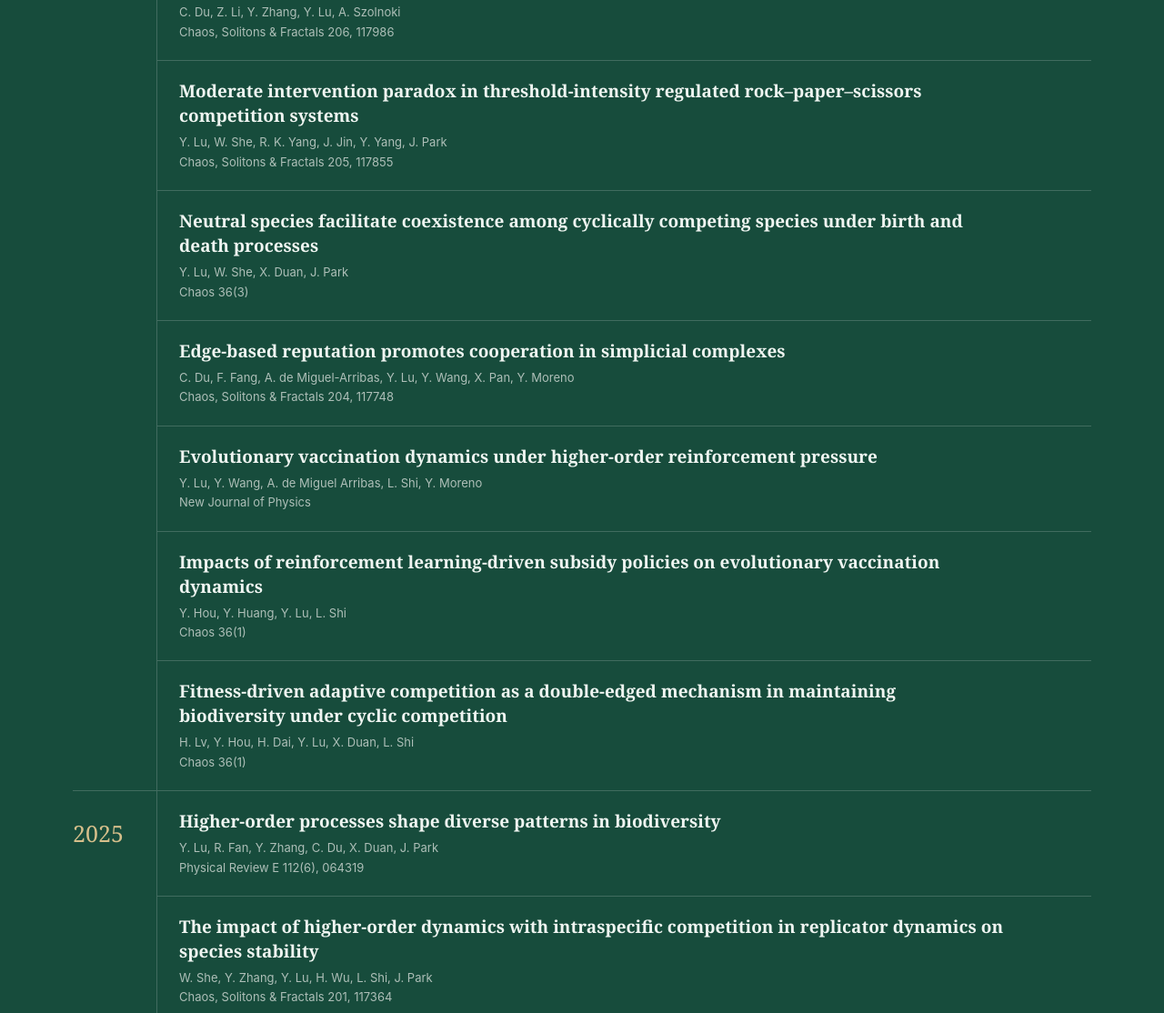
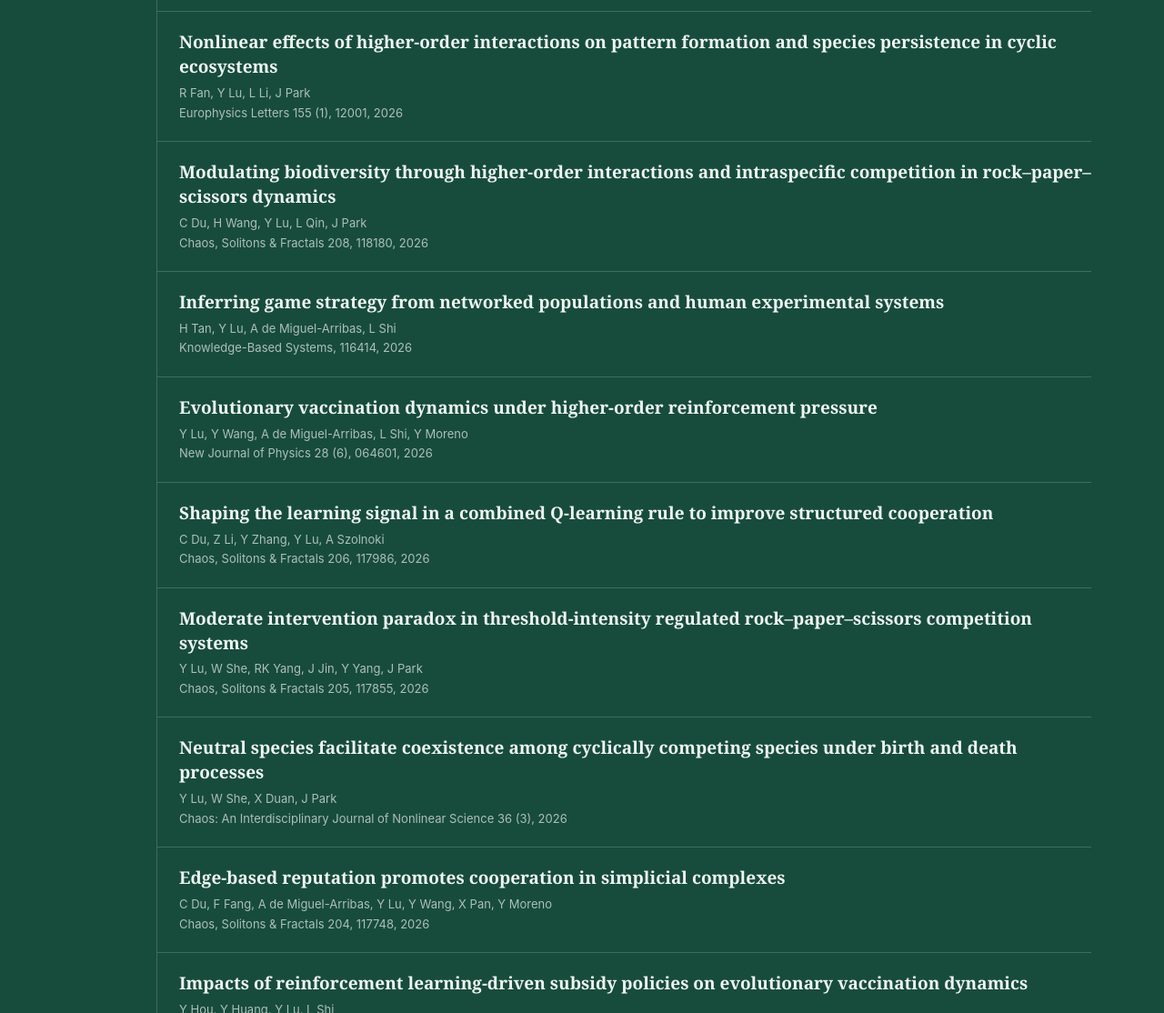
Before and after one commit to brucelu/academic-homepage, a plain HTML site: page index.html in a window 1280 px wide. Shown: the part 1686-2800 px from the top of the page at 91% size. Drawn offline with Linux system fonts and the light colour scheme.

Commit message:
Refactor publication section and update metrics
Updated publication metrics and adjusted layout styles.

```diff
--- a/index.html
+++ b/index.html
@@ -205,7 +205,7 @@
     .year-pubs { border-left: 1px solid rgba(255,255,255,.18); }
     .pub {
       display: grid;
-      grid-template-columns: 1fr 74px;
+      grid-template-columns: 1fr;
       gap: 22px;
       padding: 20px 0 20px 24px;
       border-bottom: 1px solid rgba(255,255,255,.18);
@@ -214,8 +214,6 @@
     .pub:last-child { border-bottom: 0; }
     .pub-title { margin: 0 0 5px; font-family: Georgia, "Times New Roman", serif; font-size: 19px; line-height: 1.42; }
     .pub-meta { font-size: 13px; }
-    .cites { color: #d6bf8b; text-align: right; font-size: 13px; }
-    .cites b { display: block; font-family: Georgia, serif; font-size: 24px; }
     .two-col { display: grid; grid-template-columns: 1fr 1fr; gap: 18px; }
     .info-card {
       padding: 28px;
@@ -263,7 +261,6 @@
       .year-heading { padding: 24px 0 8px; }
       .year-pubs { border-left: 0; }
       .pub { padding-left: 0; }
-      .cites { display: none; }
       .two-col { grid-template-columns: 1fr; }
     }
     @media (max-width: 520px) {
@@ -312,10 +309,10 @@
       </div>
     </header>
 
-    <div class="metrics" aria-label="Google Scholar metrics">
-      <div class="metric"><strong>507</strong><span data-zh>引用次数</span><span data-en>Citations</span></div>
-      <div class="metric"><strong>14</strong><span>h-index</span></div>
-      <div class="metric"><strong>20</strong><span>i10-index</span></div>
+    <div class="metrics" aria-label="Academic profile summary">
+      <div class="metric"><strong>44</strong><span data-zh>发表论文</span><span data-en>Publications</span></div>
+      <div class="metric"><strong>5</strong><span data-zh>研究方向</span><span data-en>Research Areas</span></div>
+      <div class="metric"><strong>9</strong><span data-zh>硕士学生</span><span data-en>Master's Students</span></div>
     </div>
 
     <section id="research">
@@ -342,8 +339,8 @@
         <div class="section-head">
           <div class="kicker">02 / PUBLICATIONS</div>
           <div>
-            <h2><span data-zh>共计发表 41 篇论文</span><span data-en>41 publications</span></h2>
-            <p class="section-note"><span data-zh>全部论文按年份归类，仅标注引用次数最高的五篇论文。数据更新于 2026 年 6 月。</span><span data-en>All publications grouped by year. Citation counts are shown only for the five most-cited papers. Updated June 2026.</span></p>
+            <h2><span data-zh>共计发表 44 篇论文</span><span data-en>44 publications</span></h2>
+            <p class="section-note"><span data-zh>全部论文按年份归类展示，不标注引用信息。数据更新于 2026 年 6 月。</span><span data-en>All publications grouped by year, without citation labels. Updated June 2026.</span></p>
           </div>
         </div>
         <div class="pub-list" id="pubList"></div>
@@ -375,12 +372,21 @@
         <div class="section-head">
           <div class="kicker">04 / AWARDS</div>
           <div>
-            <h2><span data-zh>荣誉与奖项</span><span data-en>Honors & awards</span></h2>
-            <p class="section-note"><span data-zh>学术奖励、人才计划及其他荣誉。</span><span data-en>Academic awards, fellowships, and distinctions.</span></p>
+            <h2><span data-zh>荣誉、奖项与学术服务</span><span data-en>Honors, awards & service</span></h2>
+            <p class="section-note"><span data-zh>学术奖励、人才计划、期刊服务及其他荣誉。</span><span data-en>Academic awards, fellowships, editorial service, and distinctions.</span></p>
           </div>
         </div>
         <div class="two-col" id="awardsList">
-          <div class="empty"><span data-zh>奖项信息待补充</span><span data-en>Award information to be added</span></div>
+          <article class="info-card">
+            <h3><span data-zh>副编辑</span><span data-en>Associate Editor</span></h3>
+            <p><em>Frontiers in Artificial Intelligence</em></p>
+            <span class="tag"><span data-zh>学术服务</span><span data-en>Editorial Service</span></span>
+          </article>
+          <article class="info-card">
+            <h3><span data-zh>奖项信息</span><span data-en>Awards</span></h3>
+            <p><span data-zh>待补充</span><span data-en>To be added</span></p>
+            <span class="tag"><span data-zh>荣誉</span><span data-en>Honors</span></span>
+          </article>
         </div>
       </div>
     </section>
@@ -419,47 +425,50 @@
 
   <script>
     const publications = [
-      [2026, "Modulating biodiversity through higher-order interactions and intraspecific competition in rock–paper–scissors dynamics", "C. Du, H. Wang, Y. Lu, L. Qin, J. Park", "Chaos, Solitons & Fractals 208, 118180"],
-      [2026, "Nonlinear effects of higher-order interactions on pattern formation and species persistence in cyclic ecosystems", "R. Fan, Y. Lu, L. Li, J. Park", "Europhysics Letters"],
-      [2026, "Shaping the learning signal in a combined Q-learning rule to improve structured cooperation", "C. Du, Z. Li, Y. Zhang, Y. Lu, A. Szolnoki", "Chaos, Solitons & Fractals 206, 117986"],
-      [2026, "Moderate intervention paradox in threshold-intensity regulated rock–paper–scissors competition systems", "Y. Lu, W. She, R. K. Yang, J. Jin, Y. Yang, J. Park", "Chaos, Solitons & Fractals 205, 117855"],
-      [2026, "Neutral species facilitate coexistence among cyclically competing species under birth and death processes", "Y. Lu, W. She, X. Duan, J. Park", "Chaos 36(3)"],
-      [2026, "Edge-based reputation promotes cooperation in simplicial complexes", "C. Du, F. Fang, A. de Miguel-Arribas, Y. Lu, Y. Wang, X. Pan, Y. Moreno", "Chaos, Solitons & Fractals 204, 117748"],
-      [2026, "Evolutionary vaccination dynamics under higher-order reinforcement pressure", "Y. Lu, Y. Wang, A. de Miguel Arribas, L. Shi, Y. Moreno", "New Journal of Physics"],
-      [2026, "Impacts of reinforcement learning-driven subsidy policies on evolutionary vaccination dynamics", "Y. Hou, Y. Huang, Y. Lu, L. Shi", "Chaos 36(1)"],
-      [2026, "Fitness-driven adaptive competition as a double-edged mechanism in maintaining biodiversity under cyclic competition", "H. Lv, Y. Hou, H. Dai, Y. Lu, X. Duan, L. Shi", "Chaos 36(1)"],
-      [2025, "Higher-order processes shape diverse patterns in biodiversity", "Y. Lu, R. Fan, Y. Zhang, C. Du, X. Duan, J. Park", "Physical Review E 112(6), 064319"],
-      [2025, "The impact of higher-order dynamics with intraspecific competition in replicator dynamics on species stability", "W. She, Y. Zhang, Y. Lu, H. Wu, L. Shi, J. Park", "Chaos, Solitons & Fractals 201, 117364"],
-      [2025, "Coupling static opinions with evolutionary games: Shaping cooperation in spatial social dilemmas", "L. Qin, Y. Zhang, C. Du, X. Duan, Y. Lu", "Chaos, Solitons & Fractals 199, 116763"],
-      [2025, "Influence of social peers on vaccine hesitancy under imperfect vaccination", "Y. Lu, A. de Miguel-Arribas, L. Shi", "Applied Mathematics and Computation 491, 129214"],
-      [2025, "Beyond payoff neutrality: How generalized subpopulation interactions drive cooperation in structured populations", "Y. Geng, Y. Peng, Y. Lu, C. Du", "Chaos 35(4)"],
-      [2025, "Enhancement of persistence in the rock-paper-scissors dynamics through higher-order interactions", "Y. Lu, H. Dai, H. Tan, X. Duan, L. Shi, J. Park", "Applied Mathematics and Computation 487, 129083"],
-      [2025, "Evolution of cooperation with asymmetric rewards", "Y. Geng, Y. Lu, L. Hong, L. Shi", "Applied Mathematics and Computation 487, 129075"],
-      [2025, "Analyzing the channels of information dissemination: Investigating abrupt transitions in resource investment", "Y. Wang, T. Wang, Y. Lu, X. Pan, J. Park", "Chaos 35(1)"],
-      [2024, "Prediction of social dilemmas in networked populations via graph neural networks", "H. Tan, Y. Lu, A. de Miguel-Arribas, L. Shi", "arXiv:2412.11775"],
-      [2024, "LLMs and generative agent-based models for complex systems research", "Y. Lu, A. Aleta, C. Du, L. Shi, Y. Moreno", "Physics of Life Reviews 51, 283–293", 126],
-      [2024, "The impact of dynamic reward on cooperation in the spatial public goods game", "Y. Zhang, Y. Lu, H. Jin, Y. Dong, C. Du, L. Shi", "Chaos, Solitons & Fractals 187, 115456"],
-      [2024, "Does cooperation among conspecifics facilitate the coexistence of species?", "X. Duan, J. Ye, Y. Lu, C. Du, B. Jang, J. Park", "Chaos, Solitons & Fractals 186, 115308"],
-      [2024, "Edge-based strategies enhance cooperation in intertwined dynamics of cooperation and synchronization", "Y. Dong, X. Dai, Y. Lu, H. Jin, L. Shi", "New Journal of Physics 26(7), 073033"],
-      [2024, "The effect of intraspecific cooperation in a three-species cyclic predator-prey model", "H. Dai, X. Wang, Y. Lu, Y. Hou, L. Shi", "Applied Mathematics and Computation 470, 128574"],
-      [2024, "Replicator–mutator dynamics with evolutionary public goods game-environmental feedbacks", "C. Du, Y. Lu, Y. Zhang, C. Shen, L. Shi, H. Guo", "Chaos 34(4)"],
-      [2024, "Evolution of cooperation on reinforcement-learning driven-adaptive networks", "C. Du, Y. Lu, H. Meng, J. Park", "Chaos 34(4)"],
-      [2024, "Understanding the role of neutral species by means of high-order interaction in the rock-paper-scissors dynamics", "Y. Lu, X. Wang, C. Du, Y. Wang, Y. Geng, L. Shi, J. Park", "Physical Review E 109(1), 014313"],
-      [2024, "Contagion dynamics on a compound model", "J. X. Yang, Z. P. Cao, Y. Lu", "Applied Mathematics and Computation 460, 128293"],
-      [2023, "Reinforcement learning relieves the vaccination dilemma", "Y. Lu, Y. Wang, Y. Liu, J. Chen, L. Shi, J. Park", "Chaos 33(7)"],
-      [2023, "Impact of different social attitudes on epidemic spreading in activity-driven networks", "Y. Hou, Y. Lu, Y. Dong, L. Jin, L. Shi", "Applied Mathematics and Computation 446, 127850", 26],
-      [2023, "What information sources can prevent the epidemic: Local information or kin information?", "R. Zou, X. Duan, Z. Han, Y. Lu, K. Ma", "Chaos, Solitons & Fractals 168, 113104", 21],
-      [2023, "Aspiration driven exit-option resolves social dilemmas in the network", "C. Du, K. Guo, Y. Lu, H. Jin, L. Shi", "Applied Mathematics and Computation 438, 127617"],
-      [2023, "Assessing the medical resources in COVID-19 based on evolutionary game", "K. Guo, Y. Lu, Y. Geng, J. Lu, L. Shi", "PLOS ONE 18(1), e0280067"],
-      [2022, "Effects of species vigilance on coexistence in evolutionary dynamics of spatial rock–paper–scissors game", "Y. Lu, X. Wang, M. Wu, L. Shi, J. Park", "Chaos 32(9)"],
-      [2022, "Reinforcement learning explains various conditional cooperation", "Y. Geng, Y. Liu, Y. Lu, C. Shen, L. Shi", "Applied Mathematics and Computation 427, 127182", 47],
-      [2022, "Enhancing coexistence of mobile species in the cyclic competition system by wildlife refuge", "Y. Lu, C. Shen, M. Wu, C. Du, L. Shi, J. Park", "Chaos 32(8)"],
-      [2022, "Effect of vaccine efficacy on disease transmission with age-structured", "L. Yin, Y. K. Lu, C. P. Du, L. Shi", "Chaos, Solitons & Fractals 156, 111812"],
-      [2022, "The effect of territorial awareness in a three-species cyclic predator–prey model", "X. Wang, Y. Lu, L. Shi, J. Park", "Scientific Reports 12(1), 1821"],
-      [2021, "Study of spreading phenomenon in network population considering heterogeneous property", "R. Zou, Z. Deng, Y. Lu, J. Hu, Z. Han", "Chaos, Solitons & Fractals 153, 111520"],
-      [2021, "Information exchange promotes and jeopardizes cooperation on interdependent networks", "Z. Zhu, Y. Dong, Y. Lu, L. Shi", "Physica A 569, 125772"],
-      [2019, "A character-level BiGRU-attention for phishing classification", "L. Yuan, Z. Zeng, Y. Lu, X. Ou, T. Feng", "ICICS, 746–762", 22],
-      [2019, "Impacts of conformist on vaccination campaign in complex networks", "Y. Lu, Y. Geng, W. Gan, L. Shi", "Physica A 526, 121124"]
+      [2026,"Cooperation dynamics driven by inequality-averse reward in structured populations","N Gong, Y Zhang, Y Lu, S Li, L Shi","Applied Mathematics and Computation 531, 130194, 2026"],
+      [2026,"Higher-order interactions and consensus payoff accelerate consensus formation on mixed hypergraphs","C Liu, Y Lu, Y Hou, H Wu, L Shi","Chaos, Solitons & Fractals 211, 118798, 2026"],
+      [2026,"Bots sustain cooperation in networked populations by maintaining social-norm diversity","H Tan, Y Lu, F Chen, L Shi","Europhysics Letters 155 (4), 41002, 2026"],
+      [2026,"Nonlinear effects of higher-order interactions on pattern formation and species persistence in cyclic ecosystems","R Fan, Y Lu, L Li, J Park","Europhysics Letters 155 (1), 12001, 2026"],
+      [2026,"Modulating biodiversity through higher-order interactions and intraspecific competition in rock–paper–scissors dynamics","C Du, H Wang, Y Lu, L Qin, J Park","Chaos, Solitons & Fractals 208, 118180, 2026"],
+      [2026,"Inferring game strategy from networked populations and human experimental systems","H Tan, Y Lu, A de Miguel-Arribas, L Shi","Knowledge-Based Systems, 116414, 2026"],
+      [2026,"Evolutionary vaccination dynamics under higher-order reinforcement pressure","Y Lu, Y Wang, A de Miguel-Arribas, L Shi, Y Moreno","New Journal of Physics 28 (6), 064601, 2026"],
+      [2026,"Shaping the learning signal in a combined Q-learning rule to improve structured cooperation","C Du, Z Li, Y Zhang, Y Lu, A Szolnoki","Chaos, Solitons & Fractals 206, 117986, 2026"],
+      [2026,"Moderate intervention paradox in threshold-intensity regulated rock–paper–scissors competition systems","Y Lu, W She, RK Yang, J Jin, Y Yang, J Park","Chaos, Solitons & Fractals 205, 117855, 2026"],
+      [2026,"Neutral species facilitate coexistence among cyclically competing species under birth and death processes","Y Lu, W She, X Duan, J Park","Chaos: An Interdisciplinary Journal of Nonlinear Science 36 (3), 2026"],
+      [2026,"Edge-based reputation promotes cooperation in simplicial complexes","C Du, F Fang, A de Miguel-Arribas, Y Lu, Y Wang, X Pan, Y Moreno","Chaos, Solitons & Fractals 204, 117748, 2026"],
+      [2026,"Impacts of reinforcement learning-driven subsidy policies on evolutionary vaccination dynamics","Y Hou, Y Huang, Y Lu, L Shi","Chaos: An Interdisciplinary Journal of Nonlinear Science 36 (1), 2026"],
+      [2026,"Fitness-driven adaptive competition as a double-edged mechanism in maintaining biodiversity under cyclic competition","H Lv, Y Hou, H Dai, Y Lu, X Duan, L Shi","Chaos: An Interdisciplinary Journal of Nonlinear Science 36 (1), 2026"],
+      [2025,"Higher-order processes shape diverse patterns in biodiversity","Y Lu, R Fan, Y Zhang, C Du, X Duan, J Park","Physical Review E 112 (6), 064319, 2025"],
+      [2025,"The impact of higher-order dynamics with intraspecific competition in replicator dynamics on species stability","W She, Y Zhang, Y Lu, H Wu, L Shi, J Park","Chaos, Solitons & Fractals 201, 117364, 2025"],
+      [2025,"Coupling static opinions with evolutionary games: Shaping cooperation in spatial social dilemmas","L Qin, Y Zhang, C Du, X Duan, Y Lu","Chaos, Solitons & Fractals 199, 116763, 2025"],
+      [2025,"Influence of social peers on vaccine hesitancy under imperfect vaccination","Y Lu, A de Miguel-Arribas, L Shi","Applied Mathematics and Computation 491, 129214, 2025"],
+      [2025,"Beyond payoff neutrality: How generalized subpopulation interactions drive cooperation in structured populations","Y Geng, Y Peng, Y Lu, C Du","Chaos: An Interdisciplinary Journal of Nonlinear Science 35 (4), 2025"],
+      [2025,"Enhancement of persistence in the rock-paper-scissors dynamics through higher-order interactions","Y Lu, H Dai, H Tan, X Duan, L Shi, J Park","Applied Mathematics and Computation 487, 129083, 2025"],
+      [2025,"Evolution of cooperation with asymmetric rewards","Y Geng, Y Lu, L Hong, L Shi","Applied Mathematics and Computation 487, 129075, 2025"],
+      [2025,"Analyzing the channels of information dissemination: Investigating abrupt transitions in resource investment","Y Wang, T Wang, Y Lu, X Pan, J Park","Chaos: An Interdisciplinary Journal of Nonlinear Science 35 (1), 2025"],
+      [2024,"LLMs and generative agent-based models for complex systems research","Y Lu, A Aleta, C Du, L Shi, Y Moreno","Physics of Life Reviews 51, 283-293, 2024"],
+      [2024,"The impact of dynamic reward on cooperation in the spatial public goods game","Y Zhang, Y Lu, H Jin, Y Dong, C Du, L Shi","Chaos, Solitons & Fractals 187, 115456, 2024"],
+      [2024,"Does cooperation among conspecifics facilitate the coexistence of species?","X Duan, J Ye, Y Lu, C Du, B Jang, J Park","Chaos, Solitons & Fractals 186, 115308, 2024"],
+      [2024,"Edge-based strategies enhance cooperation in intertwined dynamics of cooperation and synchronization","Y Dong, X Dai, Y Lu, H Jin, L Shi","New Journal of Physics 26 (7), 073033, 2024"],
+      [2024,"The effect of intraspecific cooperation in a three-species cyclic predator-prey model","H Dai, X Wang, Y Lu, Y Hou, L Shi","Applied Mathematics and Computation 470, 128574, 2024"],
+      [2024,"Replicator–mutator dynamics with evolutionary public goods game-environmental feedbacks","C Du, Y Lu, Y Zhang, C Shen, L Shi, H Guo","Chaos: An Interdisciplinary Journal of Nonlinear Science 34 (4), 2024"],
+      [2024,"Evolution of cooperation on reinforcement-learning driven-adaptive networks","C Du, Y Lu, H Meng, J Park","Chaos: An Interdisciplinary Journal of Nonlinear Science 34 (4), 2024"],
+      [2024,"Understanding the role of neutral species by means of high-order interaction in the rock-paper-scissors dynamics","Y Lu, X Wang, C Du, Y Wang, Y Geng, L Shi, J Park","Physical Review E 109 (1), 014313, 2024"],
+      [2024,"Contagion dynamics on a compound model","JX Yang, ZP Cao, Y Lu","Applied Mathematics and Computation 460, 128293, 2024"],
+      [2023,"Reinforcement learning relieves the vaccination dilemma","Y Lu, Y Wang, Y Liu, J Chen, L Shi, J Park","Chaos: An Interdisciplinary Journal of Nonlinear Science 33 (7), 2023"],
+      [2023,"Impact of different social attitudes on epidemic spreading in activity-driven networks","Y Hou, Y Lu, Y Dong, L Jin, L Shi","Applied Mathematics and Computation 446, 127850, 2023"],
+      [2023,"What information sources can prevent the epidemic: Local information or kin information?","R Zou, X Duan, Z Han, Y Lu, K Ma","Chaos, Solitons & Fractals 168, 113104, 2023"],
+      [2023,"Aspiration driven exit-option resolves social dilemmas in the network","C Du, K Guo, Y Lu, H Jin, L Shi","Applied Mathematics and Computation 438, 127617, 2023"],
+      [2023,"Assessing the medical resources in COVID-19 based on evolutionary game","K Guo, Y Lu, Y Geng, J Lu, L Shi","PloS one 18 (1), e0280067, 2023"],
+      [2022,"Effects of species vigilance on coexistence in evolutionary dynamics of spatial rock–paper–scissors game","Y Lu, X Wang, M Wu, L Shi, J Park","Chaos: An Interdisciplinary Journal of Nonlinear Science 32 (9), 2022"],
+      [2022,"Reinforcement learning explains various conditional cooperation","Y Geng, Y Liu, Y Lu, C Shen, L Shi","Applied Mathematics and Computation 427, 127182, 2022"],
+      [2022,"Enhancing coexistence of mobile species in the cyclic competition system by wildlife refuge","Y Lu, C Shen, M Wu, C Du, L Shi, J Park","Chaos: An Interdisciplinary Journal of Nonlinear Science 32 (8), 2022"],
+      [2022,"Effect of vaccine efficacy on disease transmission with age-structured","L Yin, YK Lu, CP Du, L Shi","Chaos, Solitons & Fractals 156, 111812, 2022"],
+      [2022,"The effect of territorial awareness in a three-species cyclic predator–prey model","X Wang, Y Lu, L Shi, J Park","Scientific Reports 12 (1), 1821, 2022"],
+      [2021,"Study of spreading phenomenon in network population considering heterogeneous property","R Zou, Z Deng, Y Lu, J Hu, Z Han","Chaos, Solitons & Fractals 153, 111520, 2021"],
+      [2021,"Information exchange promotes and jeopardizes cooperation on interdependent networks","Z Zhu, Y Dong, Y Lu, L Shi","Physica A: Statistical Mechanics and its Applications 569, 125772, 2021"],
+      [2019,"A character-level BiGRU-attention for phishing classification","L Yuan, Z Zeng, Y Lu, X Ou, T Feng","International Conference on Information and Communications Security, 746-762, 2019"],
+      [2019,"Impacts of conformist on vaccination campaign in complex networks","Y Lu, Y Geng, W Gan, L Shi","Physica A: Statistical Mechanics and its Applications 526, 121124, 2019"]
     ];
 
     const byYear = publications.reduce((groups, p) => {
@@ -478,7 +487,6 @@
                 <h3 class="pub-title">${p[1]}</h3>
                 <div class="pub-meta">${p[2]}<br>${p[3]}</div>
               </div>
-              ${p[4] ? `<div class="cites"><b>${p[4]}</b><span class="zh-cite">次引用</span><span class="en-cite" hidden>cites</span></div>` : ""}
             </article>
           `).join("")}</div>
         </div>
@@ -489,8 +497,6 @@
       const english = document.body.classList.toggle("en");
       document.documentElement.lang = english ? "en" : "zh-CN";
       button.textContent = english ? "中文" : "EN";
-      document.querySelectorAll(".zh-cite").forEach(el => el.hidden = english);
-      document.querySelectorAll(".en-cite").forEach(el => el.hidden = !english);
     });
   </script>
 </body>
```
